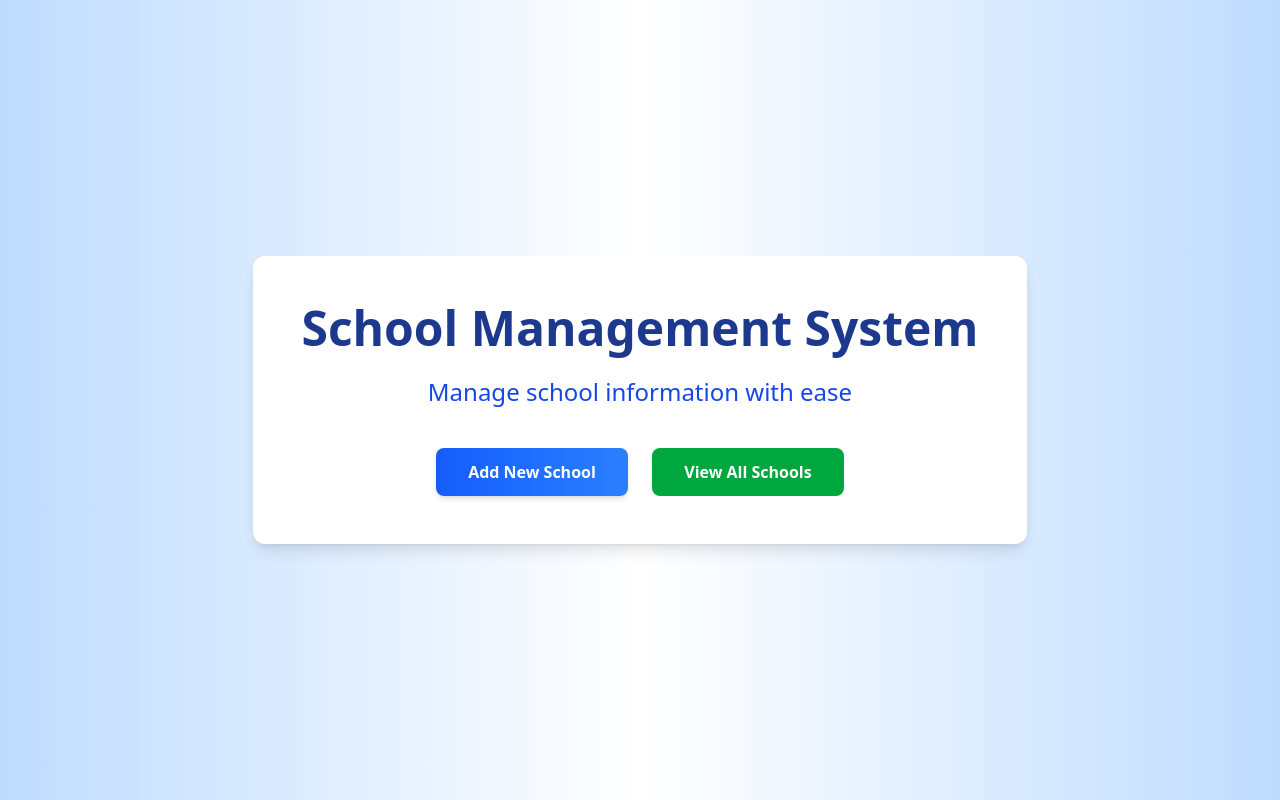
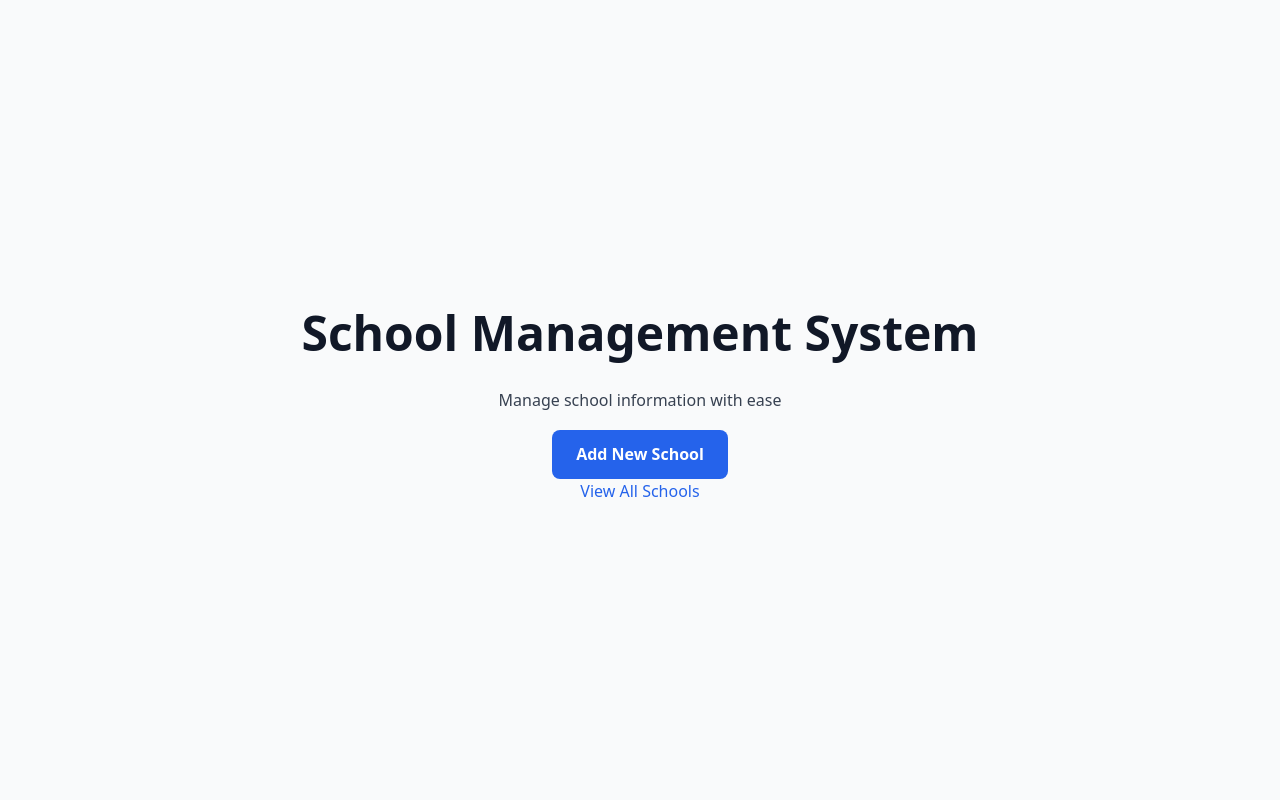
Before and after one commit to Phoenix-Illusion/school-management-system, a Next.js app: page / in a window 1280 px wide. Built offline with nearby package versions, Linux system fonts and the light colour scheme.

Commit message:
Fix API: remove multer for Vercel deployment

```diff
--- a/pages/showSchools.jsx
+++ b/pages/showSchools.jsx
@@ -75,16 +75,7 @@ export default function ShowSchools() {
         ) : (
           <div className="grid grid-cols-1 md:grid-cols-2 lg:grid-cols-3 xl:grid-cols-4 gap-6">
             {schools.map((school) => (
-              <div key={school.id} className="school-card">
-                <div className="relative h-48 w-full">
-                  <Image
-                    src={school.image ? `/schoolImages/${school.image}` : '/placeholder-school.jpg'}
-                    alt={school.name}
-                    fill
-                    className="object-cover"
-                    sizes="(max-width: 768px) 100vw, (max-width: 1200px) 50vw, 25vw"
-                  />
-                </div>
+              <div key={school.id} className="school-card border rounded-lg shadow p-4 bg-white">
                 <div className="p-4">
                   <h3 className="text-lg font-semibold text-gray-800 mb-2 line-clamp-2">
                     {school.name}
@@ -93,7 +84,13 @@ export default function ShowSchools() {
                     {school.address}
                   </p>
                   <p className="text-gray-700 font-medium">
-                    {school.city}
+                    {school.city}, {school.state}
+                  </p>
+                  <p className="text-gray-700 font-medium mt-1">
+                    Contact: {school.contact}
+                  </p>
+                  <p className="text-gray-700 font-medium mt-1">
+                    Email: {school.email}
                   </p>
                 </div>
               </div>
--- a/styles/globals.css
+++ b/styles/globals.css
@@ -1,36 +1,124 @@
-@import "tailwindcss";
+@tailwind base;
+@tailwind components;
+@tailwind utilities;
 
-/* Custom styles */
-.form-container {
-  @apply max-w-2xl mx-auto p-8 bg-white rounded-2xl shadow-xl border border-gray-100;
+/* Custom global styles */
+
+body {
+  margin: 0;
+  padding: 0;
+  min-height: 100vh;
+  font-family: system-ui, -apple-system, BlinkMacSystemFont, "Segoe UI", Roboto, Helvetica, Arial, sans-serif;
+  background-color: #f9fafb;
+  color: #1f2937;
+  line-height: 1.6;
+}
+
+h1, h2, h3, h4, h5, h6 {
+  margin-top: 0;
+  margin-bottom: 0.5rem;
+  font-weight: 800;
+  color: #111827;
+}
+
+p {
+  margin-bottom: 1rem;
+  color: #374151;
+}
+
+a {
+  color: #2563eb;
+  text-decoration: none;
+  transition: color 0.2s ease-in-out;
+}
+
+a:hover {
+  color: #1d4ed8;
+}
+
+button {
+  cursor: pointer;
+}
+
+input, textarea, select, button {
+  font-family: inherit;
+  font-size: 1rem;
+}
+
+.container {
+  max-width: 1200px;
+  margin-left: auto;
+  margin-right: auto;
+  padding-left: 1rem;
+  padding-right: 1rem;
+}
+
+/* Utility classes */
+
+.btn-primary {
+  background-color: #2563eb;
+  color: white;
+  font-weight: 600;
+  padding: 0.75rem 1.5rem;
+  border-radius: 0.5rem;
+  transition: background-color 0.3s ease;
+}
+
+.btn-primary:hover {
+  background-color: #1d4ed8;
+}
+
+.error-text {
+  color: #dc2626;
+  margin-top: 0.25rem;
+  font-size: 0.875rem;
+}
+
+.form-label {
+  display: block;
+  color: #374151;
+  font-weight: 600;
+  margin-bottom: 0.5rem;
 }
 
 .form-input {
-  @apply w-full p-3 border border-gray-300 rounded-lg
-         focus:ring-2 focus:ring-blue-500 focus:border-blue-500
-         outline-none transition-all duration-200 ease-in-out;
+  width: 100%;
+  border: 1px solid #d1d5db;
+  border-radius: 0.375rem;
+  padding: 0.5rem 1rem;
+  outline: none;
+  transition: box-shadow 0.2s ease;
 }
 
-.form-label {
-  @apply block text-sm font-semibold text-gray-800 mb-2;
-}
-
-.error-text {
-  @apply text-red-500 text-sm mt-1;
-}
-
-.btn-primary {
-  @apply bg-gradient-to-r from-blue-600 to-blue-500
-         hover:from-blue-700 hover:to-blue-600
-         text-white font-semibold py-3 px-6 rounded-lg
-         shadow-md hover:shadow-lg
-         transition-all duration-300
-         disabled:bg-gray-400 disabled:cursor-not-allowed;
+.form-input:focus {
+  box-shadow: 0 0 0 3px rgba(59, 130, 246, 0.5);
+  border-color: #3b82f6;
 }
 
 .school-card {
-  @apply bg-white rounded-xl shadow-md overflow-hidden
-         border border-gray-100
-         hover:shadow-xl hover:-translate-y-1
-         transition-all duration-300;
+  border: 1px solid #e5e7eb;
+  border-radius: 0.5rem;
+  box-shadow: 0 1px 2px rgba(0,0,0,0.05);
+  background-color: white;
+  padding: 1rem;
 }
+
+/* Responsive typography */
+
+@media (min-width: 640px) {
+  h1 {
+    font-size: 2.5rem;
+  }
+  h2 {
+    font-size: 2rem;
+  }
+}
+
+@media (min-width: 768px) {
+  h1 {
+    font-size: 3rem;
+  }
+  h2 {
+    font-size: 2.5rem;
+  }
+}
```
